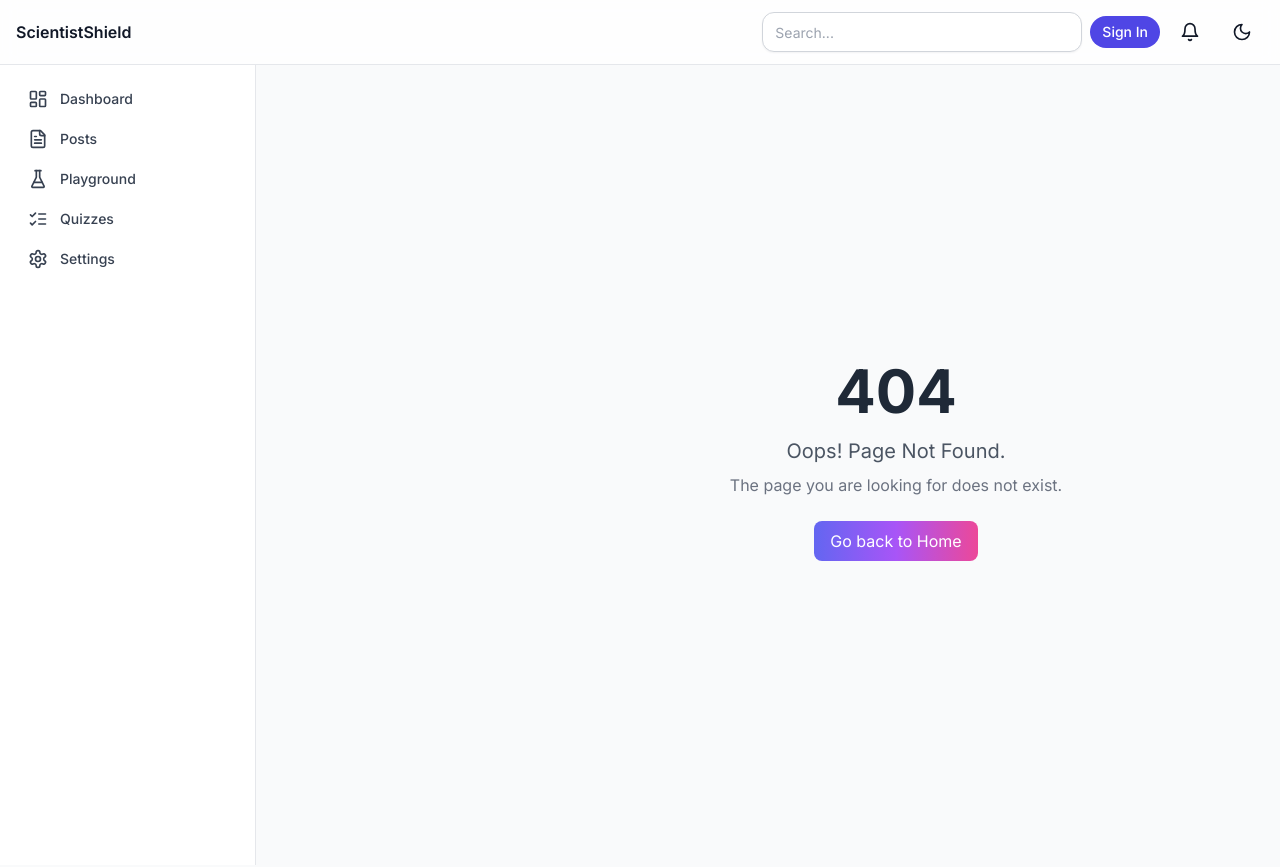
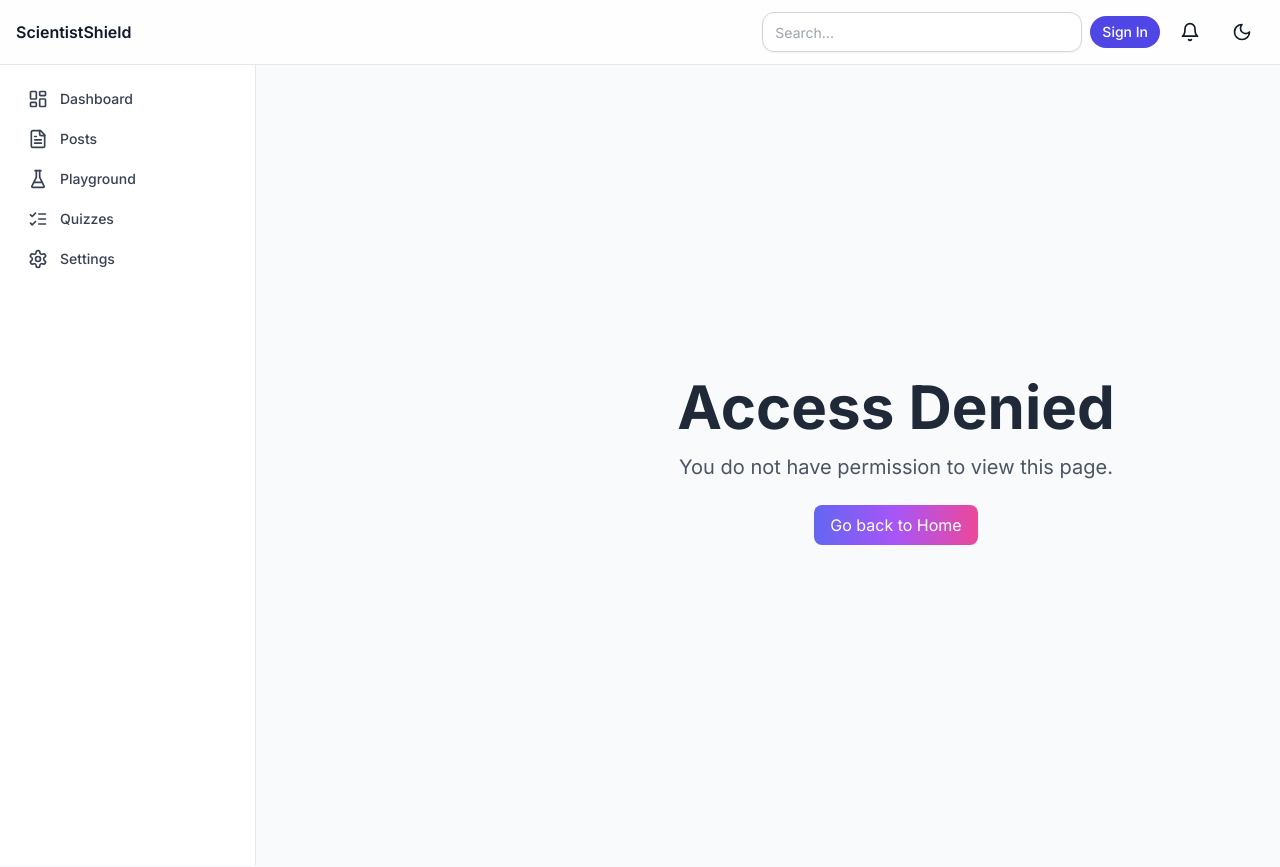
Before and after one commit to vru6650/ScientistShield0.6, a React (Vite) app in the folder client/: page /access-denied in a window 1280 px wide. Shown: the top 867 px of the page. Built offline with nearby package versions, Linux system fonts and the light colour scheme.

Commit message:
feat: add access denied route

```diff
--- a/client/src/App.jsx
+++ b/client/src/App.jsx
@@ -27,6 +27,7 @@ const SignUp = lazy(() => import('./pages/SignUp.jsx'));
 const TryItPage = lazy(() => import('./pages/TryItPage.jsx'));
 const CodeVisualizer = lazy(() => import('./pages/CodeVisualizer.jsx'));
 const NotFound = lazy(() => import('./pages/NotFound.jsx'));
+const AccessDenied = lazy(() => import('./pages/AccessDenied.jsx'));
 
 export default function App() {
     return (
@@ -47,6 +48,7 @@ export default function App() {
                     <Route path="/quizzes/:quizSlug" element={<SingleQuizPage />} />
                     <Route path="/tryit" element={<TryItPage />} />
                     <Route path="/visualizer" element={<CodeVisualizer />} />
+                    <Route path="/access-denied" element={<AccessDenied />} />
 
                     <Route element={<PrivateRoute />}>
                         <Route element={<OnlyAdminPrivateRoute />}>
--- a/client/src/components/OnlyAdminPrivateRoute.jsx
+++ b/client/src/components/OnlyAdminPrivateRoute.jsx
@@ -1,11 +1,21 @@
 import { useSelector } from 'react-redux';
 import { Outlet, Navigate } from 'react-router-dom';
+import { useEffect } from 'react';
+import { useToast } from '../ui/ToastProvider.jsx';
 
 export default function OnlyAdminPrivateRoute() {
   const { currentUser } = useSelector((state) => state.user);
-  return currentUser && currentUser.isAdmin ? (
-    <Outlet />
-  ) : (
-    <Navigate to='/sign-in' />
-  );
+  const { push } = useToast();
+
+  useEffect(() => {
+    if (currentUser && !currentUser.isAdmin) {
+      push('Access denied: Admins only');
+    }
+  }, [currentUser, push]);
+
+  if (!currentUser) {
+    return <Navigate to='/sign-in' />;
+  }
+
+  return currentUser.isAdmin ? <Outlet /> : <Navigate to='/access-denied' />;
 }
--- /dev/null
+++ b/client/src/pages/AccessDenied.jsx
@@ -0,0 +1,13 @@
+import { Link } from 'react-router-dom';
+
+export default function AccessDenied() {
+  return (
+    <div className='flex flex-col items-center justify-center min-h-[calc(100vh-200px)] text-center'>
+      <h1 className='text-6xl font-bold text-gray-800 dark:text-gray-100'>Access Denied</h1>
+      <p className='text-xl mt-4 text-gray-600 dark:text-gray-300'>You do not have permission to view this page.</p>
+      <Link to='/' className='mt-6 px-4 py-2 text-white bg-gradient-to-r from-indigo-500 via-purple-500 to-pink-500 rounded-lg'>
+        Go back to Home
+      </Link>
+    </div>
+  );
+}
```
